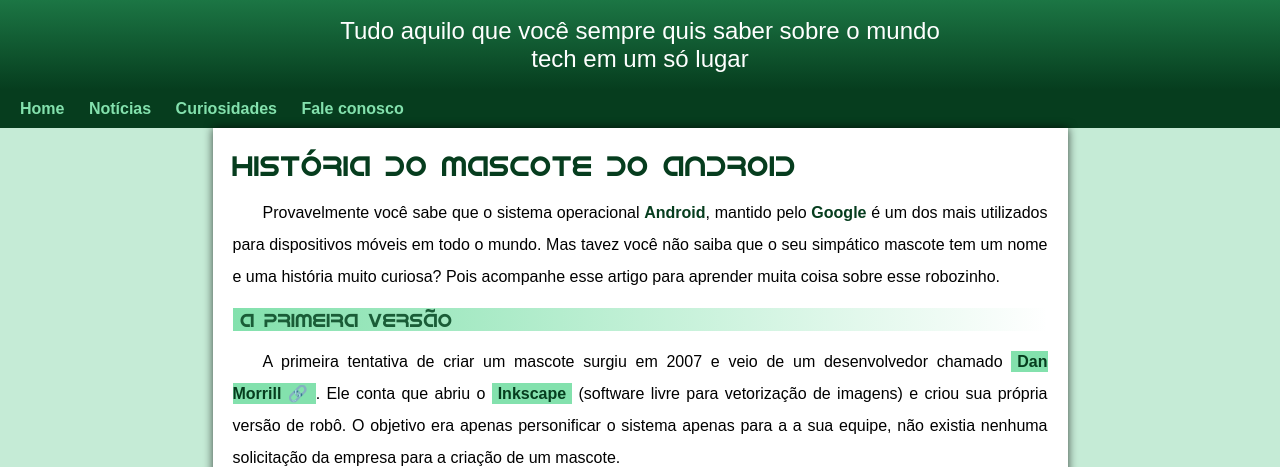
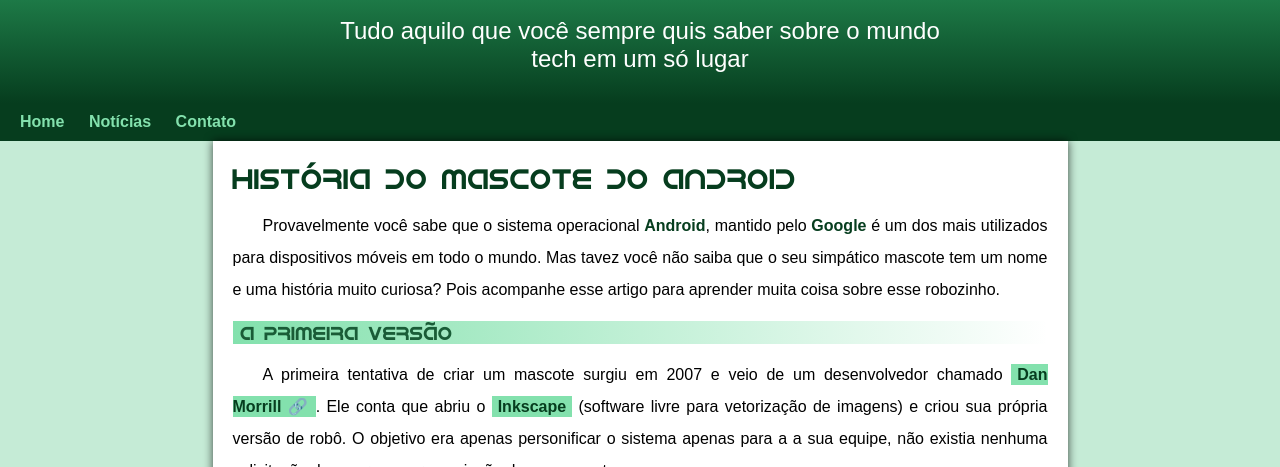
Before and after one commit to YuriDouglas/projeto-android, a plain HTML site: page index.html in a window 1280 px wide. Shown: the part 80-547 px from the top of the page. Drawn offline with Linux system fonts and the light colour scheme.

Commit message:
manutenção site android

```diff
--- a/estilo/style.css
+++ b/estilo/style.css
@@ -56,7 +56,7 @@ header > p {
     padding-left: 10px;
     padding-right: 10px;
     margin: auto;
-    margin-bottom: 30px;
+    padding-bottom: 30px;
 }
 nav {
     background-color: var(--cor5);
--- a/index.html
+++ b/index.html
@@ -16,8 +16,7 @@
     <nav>
         <a href="#">Home</a>
         <a href="#">Notícias</a>
-        <a href="#">Curiosidades</a>
-        <a href="#">Fale conosco</a>
+        <a href="#">Contato</a>
         </nav>
     <main>
         <article>
```
